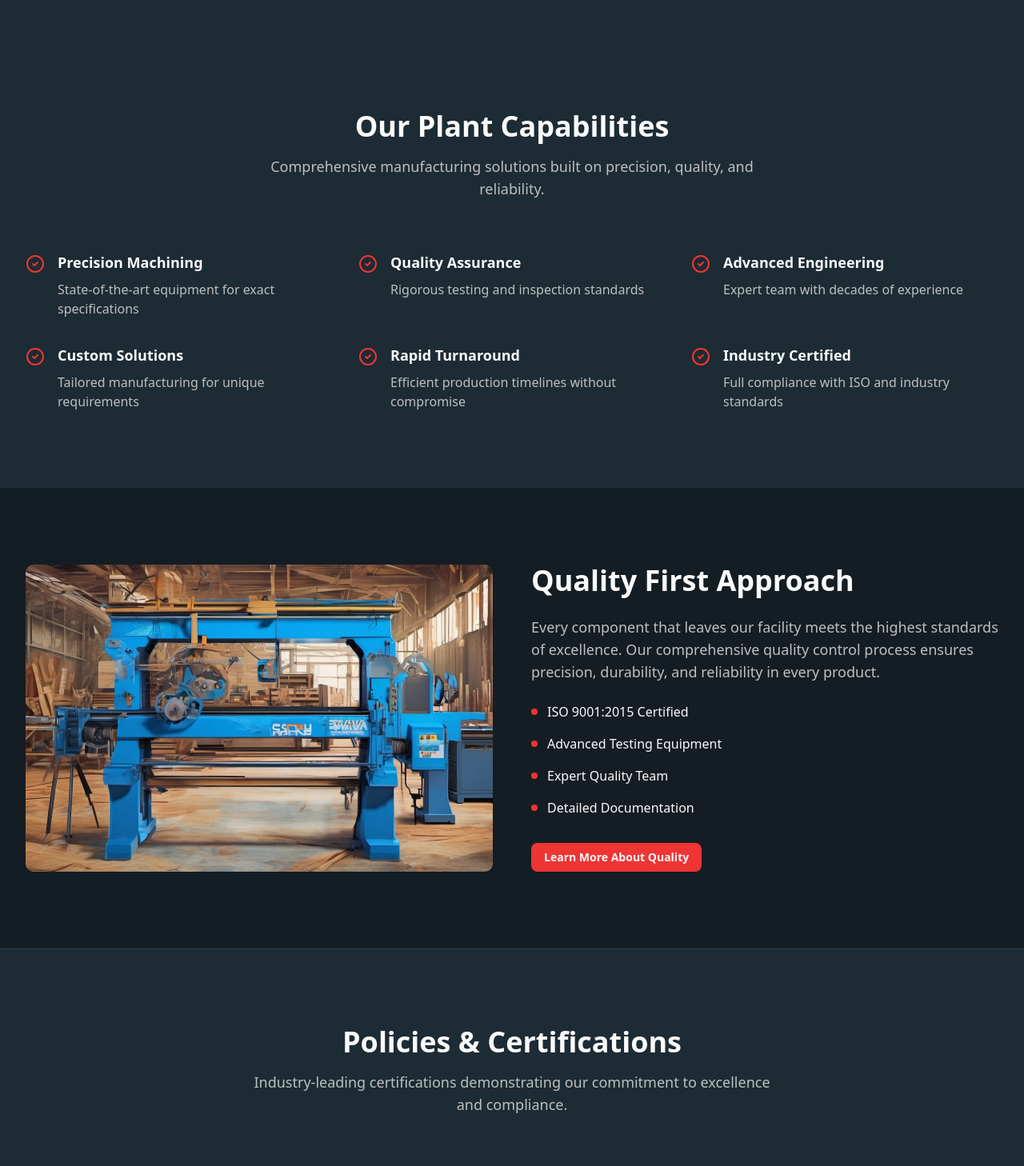
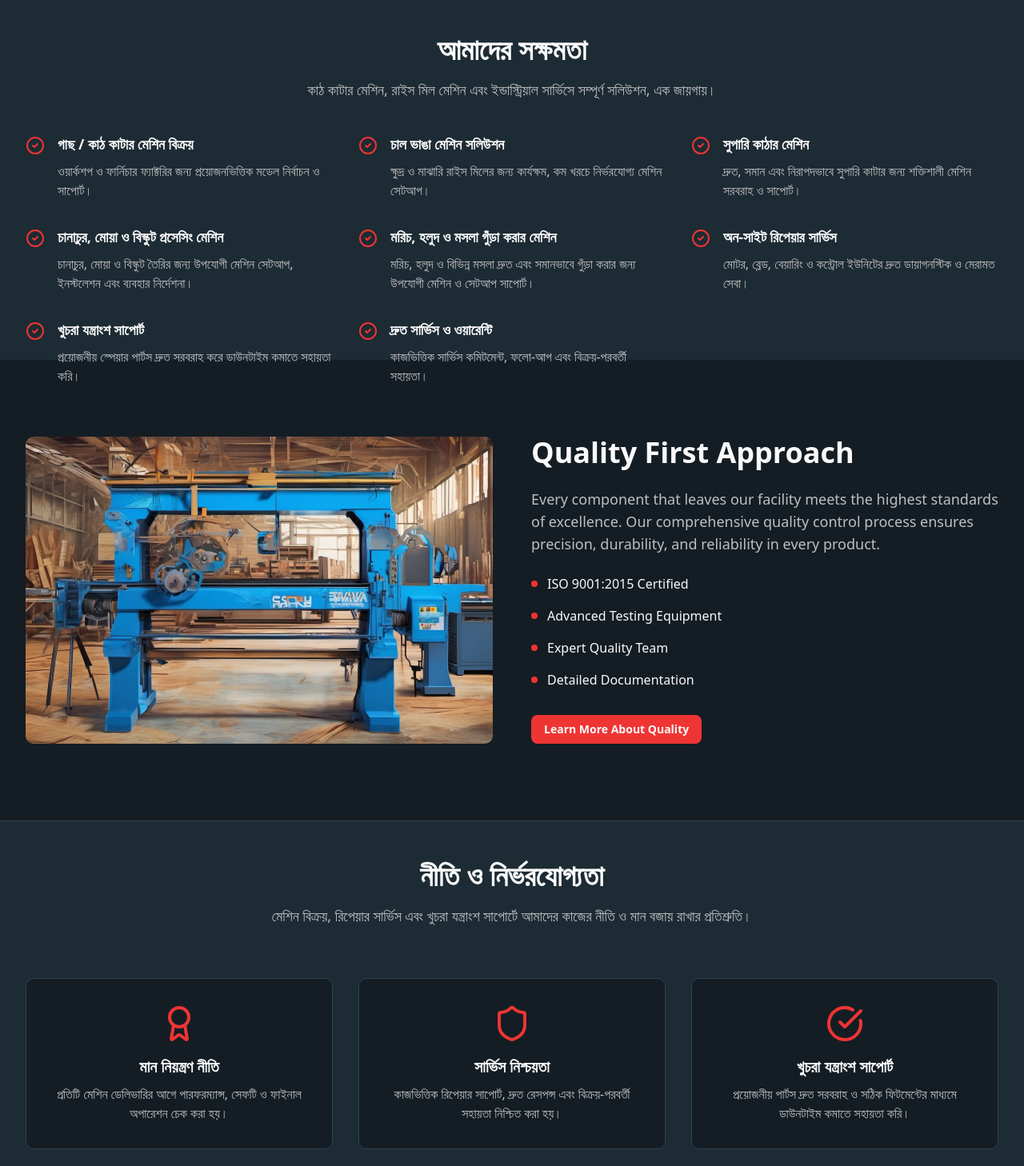
Before and after one commit to Shiddharthapal/Baba_shop, a Next.js app: page / in a window 1280 px wide. Shown: the part 1280-2738 px from the top of the page at 80% size. Built offline with nearby package versions, Linux system fonts and the light colour scheme.

Commit message:
change capabilities and certifications

```diff
--- a/src/components/capabilities.tsx
+++ b/src/components/capabilities.tsx
@@ -1,60 +1,78 @@
-import { CheckCircle2 } from "lucide-react"
+import { CheckCircle2 } from "lucide-react";
 
 const capabilities = [
   {
-    title: "Precision Machining",
-    description: "State-of-the-art equipment for exact specifications",
+    title: "গাছ / কাঠ কাটার মেশিন বিক্রয়",
+    description:
+      "ওয়ার্কশপ ও ফার্নিচার ফ্যাক্টরির জন্য প্রয়োজনভিত্তিক মডেল নির্বাচন ও সাপোর্ট।",
   },
   {
-    title: "Quality Assurance",
-    description: "Rigorous testing and inspection standards",
+    title: "চাল ভাঙা মেশিন সলিউশন",
+    description:
+      "ক্ষুদ্র ও মাঝারি রাইস মিলের জন্য কার্যক্ষম, কম খরচে নির্ভরযোগ্য মেশিন সেটআপ।",
   },
   {
-    title: "Advanced Engineering",
-    description: "Expert team with decades of experience",
+    title: "সুপারি কাঠার মেশিন",
+    description:
+      "দ্রুত, সমান এবং নিরাপদভাবে সুপারি কাটার জন্য শক্তিশালী মেশিন সরবরাহ ও সাপোর্ট।",
   },
   {
-    title: "Custom Solutions",
-    description: "Tailored manufacturing for unique requirements",
+    title: "চানাচুর, মোয়া ও বিস্কুট প্রসেসিং মেশিন",
+    description:
+      "চানাচুর, মোয়া ও বিস্কুট তৈরির জন্য উপযোগী মেশিন সেটআপ, ইনস্টলেশন এবং ব্যবহার নির্দেশনা।",
   },
   {
-    title: "Rapid Turnaround",
-    description: "Efficient production timelines without compromise",
+    title: "মরিচ, হলুদ ও মসলা গুঁড়া করার মেশিন",
+    description:
+      "মরিচ, হলুদ ও বিভিন্ন মসলা দ্রুত এবং সমানভাবে গুঁড়া করার জন্য উপযোগী মেশিন ও সেটআপ সাপোর্ট।",
   },
   {
-    title: "Industry Certified",
-    description: "Full compliance with ISO and industry standards",
+    title: "অন-সাইট রিপেয়ার সার্ভিস",
+    description:
+      "মোটর, ব্লেড, বেয়ারিং ও কন্ট্রোল ইউনিটের দ্রুত ডায়াগনস্টিক ও মেরামত সেবা।",
   },
-]
+  {
+    title: "খুচরা যন্ত্রাংশ সাপোর্ট",
+    description:
+      "প্রয়োজনীয় স্পেয়ার পার্টস দ্রুত সরবরাহ করে ডাউনটাইম কমাতে সহায়তা করি।",
+  },
+  {
+    title: "দ্রুত সার্ভিস ও ওয়ারেন্টি",
+    description:
+      "কাজভিত্তিক সার্ভিস কমিটমেন্ট, ফলো-আপ এবং বিক্রয়-পরবর্তী সহায়তা।",
+  },
+];
 
 export function Capabilities() {
   return (
-    <section id="capabilities" className="py-16 md:py-24 bg-card">
-      <div className="max-w-7xl mx-auto px-4 sm:px-6 lg:px-8">
-        <div className="text-center mb-16">
-          <h2 className="text-3xl md:text-4xl font-bold text-foreground mb-4">
-            Our Plant Capabilities
+    <section id="capabilities" className="bg-card pb-14">
+      <div className="mx-auto max-w-7xl px-4 sm:px-6 lg:px-8">
+        <div className="mb-10 text-center">
+          <h2 className="mb-4 text-3xl font-bold text-foreground md:text-4xl">
+            আমাদের সক্ষমতা
           </h2>
-          <p className="text-lg text-muted-foreground max-w-2xl mx-auto">
-            Comprehensive manufacturing solutions built on precision, quality, and
-            reliability.
+          <p className="mx-auto max-w-2xl text-lg text-muted-foreground">
+            কাঠ কাটার মেশিন, রাইস মিল মেশিন এবং ইন্ডাস্ট্রিয়াল সার্ভিসে সম্পূর্ণ
+            সলিউশন, এক জায়গায়।
           </p>
         </div>
 
-        <div className="grid md:grid-cols-2 lg:grid-cols-3 gap-8">
+        <div className="grid gap-8 md:grid-cols-2 lg:grid-cols-3 h-57 custom-scrollbar">
           {capabilities.map((capability) => (
             <div key={capability.title} className="flex gap-4">
-              <CheckCircle2 className="w-6 h-6 text-secondary shrink-0 mt-1" />
+              <CheckCircle2 className="mt-1 h-6 w-6 shrink-0 text-secondary" />
               <div>
-                <h3 className="text-lg font-bold text-foreground mb-2">
+                <h3 className="mb-2 text-lg font-bold text-foreground">
                   {capability.title}
                 </h3>
-                <p className="text-muted-foreground">{capability.description}</p>
+                <p className="text-muted-foreground">
+                  {capability.description}
+                </p>
               </div>
             </div>
           ))}
         </div>
       </div>
     </section>
-  )
+  );
 }
--- a/src/components/certifications.tsx
+++ b/src/components/certifications.tsx
@@ -1,20 +1,23 @@
-import { Award, Shield, CheckCircle } from "lucide-react"
+import { Award, CheckCircle, Shield } from "lucide-react"
 
 const certifications = [
   {
     icon: Award,
-    title: "ISO 9001:2015",
-    description: "Quality Management System Certification",
+    title: "মান নিয়ন্ত্রণ নীতি",
+    description:
+      "প্রতিটি মেশিন ডেলিভারির আগে পারফরম্যান্স, সেফটি ও ফাইনাল অপারেশন চেক করা হয়।",
   },
   {
     icon: Shield,
-    title: "ISO 14001:2015",
-    description: "Environmental Management Certification",
+    title: "সার্ভিস নিশ্চয়তা",
+    description:
+      "কাজভিত্তিক রিপেয়ার সাপোর্ট, দ্রুত রেসপন্স এবং বিক্রয়-পরবর্তী সহায়তা নিশ্চিত করা হয়।",
   },
   {
     icon: CheckCircle,
-    title: "Industry Standards",
-    description: "Full compliance with ANSI and ASME standards",
+    title: "খুচরা যন্ত্রাংশ সাপোর্ট",
+    description:
+      "প্রয়োজনীয় পার্টস দ্রুত সরবরাহ ও সঠিক ফিটমেন্টের মাধ্যমে ডাউনটাইম কমাতে সহায়তা করি।",
   },
 ]
 
@@ -22,29 +25,30 @@ export function Certifications() {
   return (
     <section
       id="certifications"
-      className="py-16 md:py-24 bg-card border-y border-border"
+      className="border-y border-border bg-card py-10 md:py-12"
     >
-      <div className="max-w-7xl mx-auto px-4 sm:px-6 lg:px-8">
-        <div className="text-center mb-16">
-          <h2 className="text-3xl md:text-4xl font-bold text-foreground mb-4">
-            Policies & Certifications
+      <div className="mx-auto max-w-7xl px-4 sm:px-6 lg:px-8">
+        <div className="mb-16 text-center">
+          <h2 className="mb-4 text-3xl font-bold text-foreground md:text-4xl">
+            নীতি ও নির্ভরযোগ্যতা
           </h2>
-          <p className="text-lg text-muted-foreground max-w-2xl mx-auto">
-            Industry-leading certifications demonstrating our commitment to excellence
-            and compliance.
+          <p className="mx-auto max-w-2xl text-lg text-muted-foreground">
+            মেশিন বিক্রয়, রিপেয়ার সার্ভিস এবং খুচরা যন্ত্রাংশ সাপোর্টে আমাদের কাজের
+            নীতি ও মান বজায় রাখার প্রতিশ্রুতি।
           </p>
         </div>
 
-        <div className="grid md:grid-cols-3 gap-8">
+        <div className="grid gap-8 md:grid-cols-3">
           {certifications.map((cert) => {
             const Icon = cert.icon
+
             return (
               <div
                 key={cert.title}
-                className="bg-background rounded-lg p-8 text-center hover:border-secondary border border-border transition-colors"
+                className="rounded-lg border border-border bg-background p-8 text-center transition-colors hover:border-secondary"
               >
-                <Icon className="w-12 h-12 text-secondary mx-auto mb-4" />
-                <h3 className="text-xl font-bold text-foreground mb-2">
+                <Icon className="mx-auto mb-4 h-12 w-12 text-secondary" />
+                <h3 className="mb-2 text-xl font-bold text-foreground">
                   {cert.title}
                 </h3>
                 <p className="text-muted-foreground">{cert.description}</p>
```
